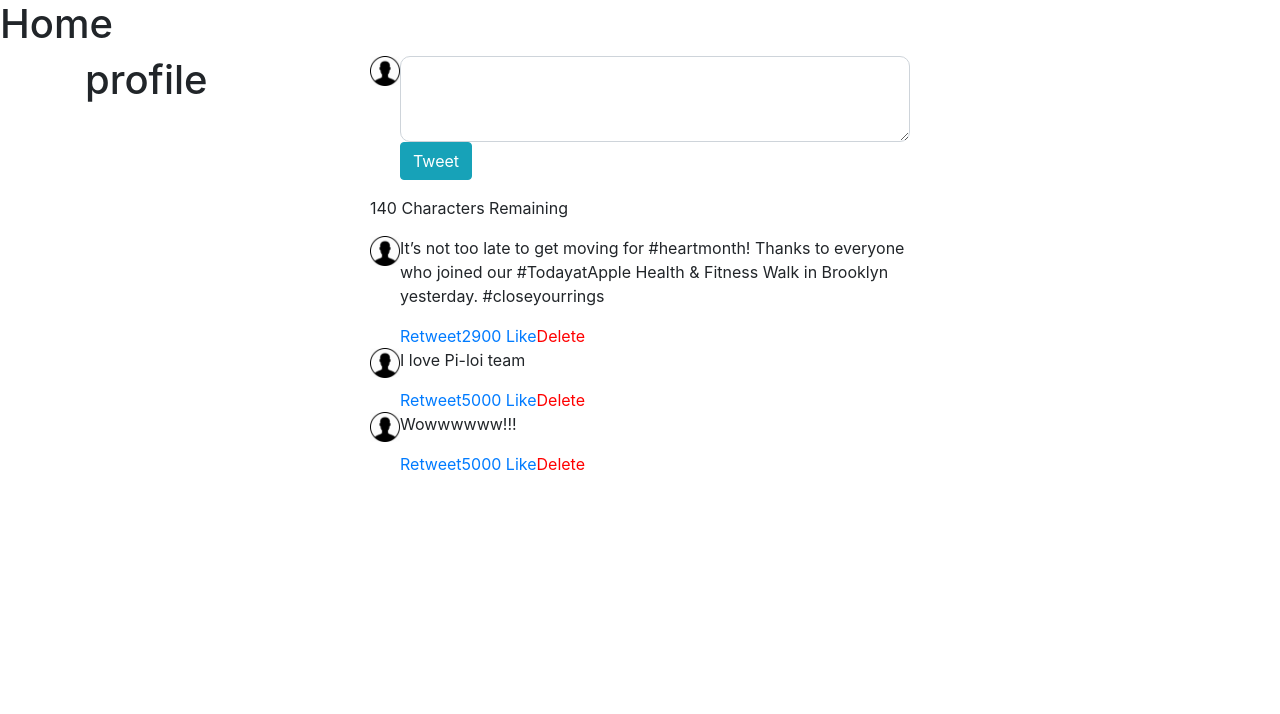
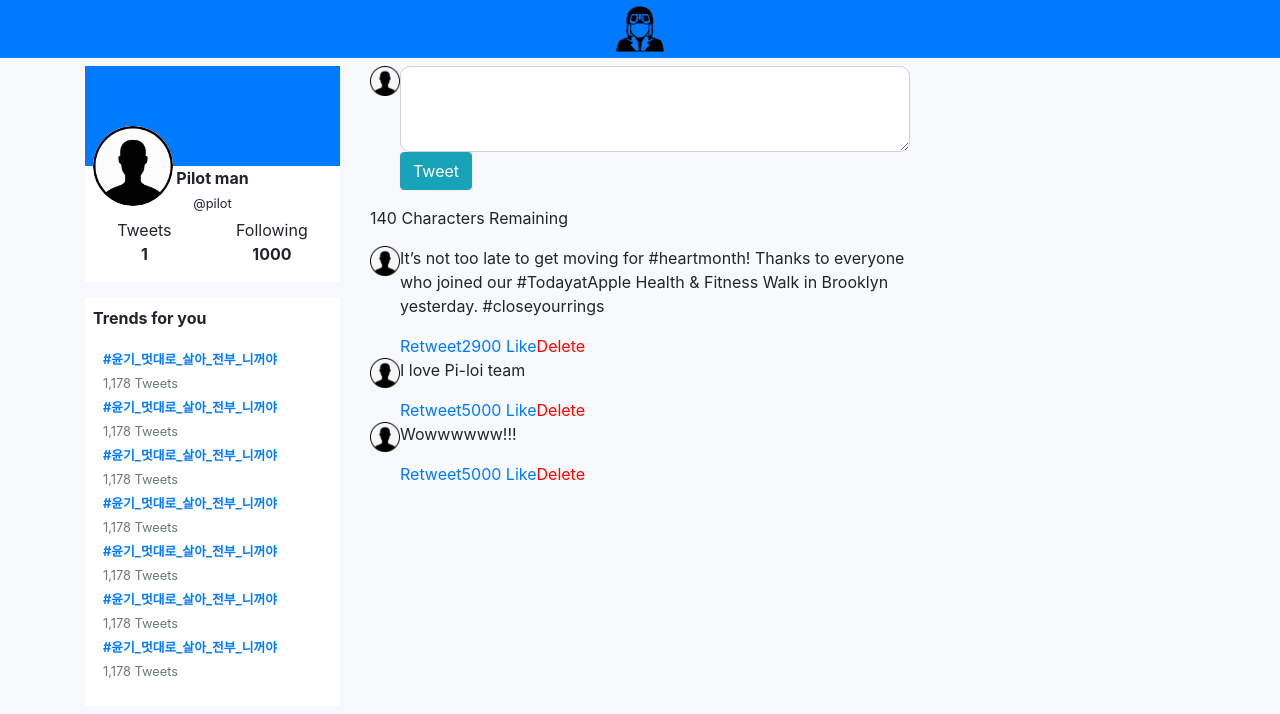
Before and after one commit to Oanhlevn/Pi-Lot-Twitter, a plain HTML site: page index.html in a window 1280 px wide. Drawn offline with nearby package versions, Linux system fonts and the light colour scheme.

Commit message:
update css

```diff
--- /dev/null
+++ b/css/header.css
@@ -0,0 +1,42 @@
+#logo{
+    background-image: url('../images/pi-lot-logo.png');
+    width: 50px;
+    height: 50px;
+    background-size: 100%;
+}
+
+header {
+    background: #007bff;
+}
+
+#profile{
+    background: white;
+}
+
+#cover{
+    height:100px;
+    background: #007bff;
+
+}
+
+#avatar img{
+    width: 80px ;
+    height: 80px;
+    border-radius: 50%;
+    top: -40px;
+    left:  8px;
+    background: white;
+}
+#trends{
+    background: white;
+
+}
+
+#trends ul{
+    list-style: none;
+    padding-left:10px;
+}
+
+#trends ul a{
+    font-weight: bold;
+}
--- a/index.html
+++ b/index.html
@@ -3,27 +3,81 @@
 
 <head>
 	<title> Mini Project - Twitter </title>
-	<link rel="stylesheet" href="https://maxcdn.bootstrapcdn.com/bootstrap/4.0.0/css/bootstrap.min.css" integrity="sha384-Gn5384xqQ1aoWXA+058RXPxPg6fy4IWvTNh0E263XmFcJlSAwiGgFAW/dAiS6JXm"
-	 crossorigin="anonymous">
+	<link rel="stylesheet" href="https://maxcdn.bootstrapcdn.com/bootstrap/4.0.0/css/bootstrap.min.css"
+		integrity="sha384-Gn5384xqQ1aoWXA+058RXPxPg6fy4IWvTNh0E263XmFcJlSAwiGgFAW/dAiS6JXm" crossorigin="anonymous">
 	<link rel="stylesheet" type="text/css" href="index.css">
+	<link rel="stylesheet" type="text/css" href="css/header.css">
 </head>
 
-<body>
-	<header><h1>Home</h1></header>
+<body class="bg-light">
+	<header class="mb-2">
+		<div class="container">
+			<div class="row text-center">
+				<a href="#" id="logo" class="my-1 mx-auto"></a>
+			</div>
+		</div>
+	</header>
 	<main>
-		<div class="container"><div class="row"><div class="col-sm-3"><h1>profile</h1></div>
+		<div class="container">
+			<div class="row">
+				<div class="col-sm-3">
+					<div id="profile" class="mb-3">
+						<div id="cover"></div>
+						<div id="avatar" class="position-relative">
+							<img src="images/human.png" class="position-absolute" alt="">
+						</div>
+						<div id="info" class="text-center">
+							<div><strong>Pilot man</strong><br><small>@pilot</small></div>
+							<div class="d-flex justify-content-around mt-1">
+								<p> Tweets <br>
+									<strong>1</strong></p>
+								<p>Following <br>
+									<strong>1000</strong></p>
+							</div>
+						</div>
+					</div>
+					<div id="trends" class="p-2">
+						<p><strong>Trends for you</strong></p>
+						<ul>
+							<li><small> <a href="#">#윤기_멋대로_살아_전부_니꺼야</a> <br>
+									<span class="text-muted"> 1,178 Tweets</span>
+								</small> </li>
+							<li><small> <a href="#">#윤기_멋대로_살아_전부_니꺼야</a> <br>
+									<span class="text-muted"> 1,178 Tweets</span>
+								</small> </li>
+							</li>
+							<li><small> <a href="#">#윤기_멋대로_살아_전부_니꺼야</a> <br>
+									<span class="text-muted"> 1,178 Tweets</span>
+								</small> </li>
+							<li><small> <a href="#">#윤기_멋대로_살아_전부_니꺼야</a> <br>
+									<span class="text-muted"> 1,178 Tweets</span>
+								</small> </li>
+							<li><small> <a href="#">#윤기_멋대로_살아_전부_니꺼야</a> <br>
+									<span class="text-muted"> 1,178 Tweets</span>
+								</small> </li>
+							<li><small> <a href="#">#윤기_멋대로_살아_전부_니꺼야</a> <br>
+									<span class="text-muted"> 1,178 Tweets</span>
+								</small> </li>
+							<li><small> <a href="#">#윤기_멋대로_살아_전부_니꺼야</a> <br>
+									<span class="text-muted"> 1,178 Tweets</span>
+								</small> </li>
+						</ul>
+					</div>
+				</div>
 				<div class="col-sm-6">
 					<div class="panel panel-info">
 						<div class="panel-heading">
 							<div class="media">
 								<a class="media-left" href="#fake">
-							<img alt="" class="media-object-img-rounded" height=30px width=30px src="images/human.png">
+									<img alt="" class="media-object-img-rounded" height=30px width=30px
+										src="images/human.png">
 								</a>
 								<div class="media-body">
 									<div class="form-group has-feedback has-error">
 
 
-								<textarea rows="3" cols="50" type="text" class="form-control" id="tweet-input"></textarea>
+										<textarea rows="3" cols="50" type="text" class="form-control"
+											id="tweet-input"></textarea>
 
 										<button class="pull-right btn btn-info" id="tweet-btn"> Tweet </button>
 									</div>
@@ -43,8 +97,9 @@
 
 									<ul class="nav nav-pills nav-pills-custom">
 										<a href="#"><span class="glyphicon glyphicon-retweet"></span></a>
-								<a href="#"><span class="glyphicon glyphicon-like" id="like-btn" ></span></a>
-								<a href="#" style="color:red" id="delete-btn"><span class="glyphicon glyphicon-delete"></span></a>
+										<a href="#"><span class="glyphicon glyphicon-like" id="like-btn"></span></a>
+										<a href="#" style="color:red" id="delete-btn"><span
+												class="glyphicon glyphicon-delete"></span></a>
 									</ul>
 								</div>
 
@@ -52,22 +107,27 @@
 						</div>
 					</div>
 
-			<br>
-			<br>
-			<br>
 				</div>
-		<div class="col-sm-3"></div></div></div>	</main>
+				<div class="col-sm-3">
+
+				</div>
+			</div>
+		</div>
+	</main>
 
 
 
 
 
 
-	<script src="https://code.jquery.com/jquery-3.2.1.slim.min.js" integrity="sha384-KJ3o2DKtIkvYIK3UENzmM7KCkRr/rE9/Qpg6aAZGJwFDMVNA/GpGFF93hXpG5KkN"
+	<script src="https://code.jquery.com/jquery-3.2.1.slim.min.js"
+		integrity="sha384-KJ3o2DKtIkvYIK3UENzmM7KCkRr/rE9/Qpg6aAZGJwFDMVNA/GpGFF93hXpG5KkN"
 		crossorigin="anonymous"></script>
-	<script src="https://cdnjs.cloudflare.com/ajax/libs/popper.js/1.12.9/umd/popper.min.js" integrity="sha384-ApNbgh9B+Y1QKtv3Rn7W3mgPxhU9K/ScQsAP7hUibX39j7fakFPskvXusvfa0b4Q"
+	<script src="https://cdnjs.cloudflare.com/ajax/libs/popper.js/1.12.9/umd/popper.min.js"
+		integrity="sha384-ApNbgh9B+Y1QKtv3Rn7W3mgPxhU9K/ScQsAP7hUibX39j7fakFPskvXusvfa0b4Q"
 		crossorigin="anonymous"></script>
-	<script src="https://maxcdn.bootstrapcdn.com/bootstrap/4.0.0/js/bootstrap.min.js" integrity="sha384-JZR6Spejh4U02d8jOt6vLEHfe/JQGiRRSQQxSfFWpi1MquVdAyjUar5+76PVCmYl"
+	<script src="https://maxcdn.bootstrapcdn.com/bootstrap/4.0.0/js/bootstrap.min.js"
+		integrity="sha384-JZR6Spejh4U02d8jOt6vLEHfe/JQGiRRSQQxSfFWpi1MquVdAyjUar5+76PVCmYl"
 		crossorigin="anonymous"></script>
 
 	<script type="text/javascript" src="js/textfield.js"></script>
--- a/js/likefeature.js
+++ b/js/likefeature.js
@@ -68,8 +68,7 @@ let likeTws = (id) => {
                 tws.like += 1;
                 likeBtn.classList.toggle('liked');
                 likeBtn.innerHTML = `<span class="glyphicon glyphicon-star"> ${tws.like} Liked</span>`;
-            }
-            else {
+            } else {
                 tws.like -= 1;
                 likeBtn.classList.toggle('liked');
                 likeBtn.innerHTML = `<span class="glyphicon glyphicon-star"> ${tws.like} Like</span>`;
```
Also changed, not shown: images/pi-lot-logo.png (added). Lines whose indentation alone changed are shown as unchanged.
